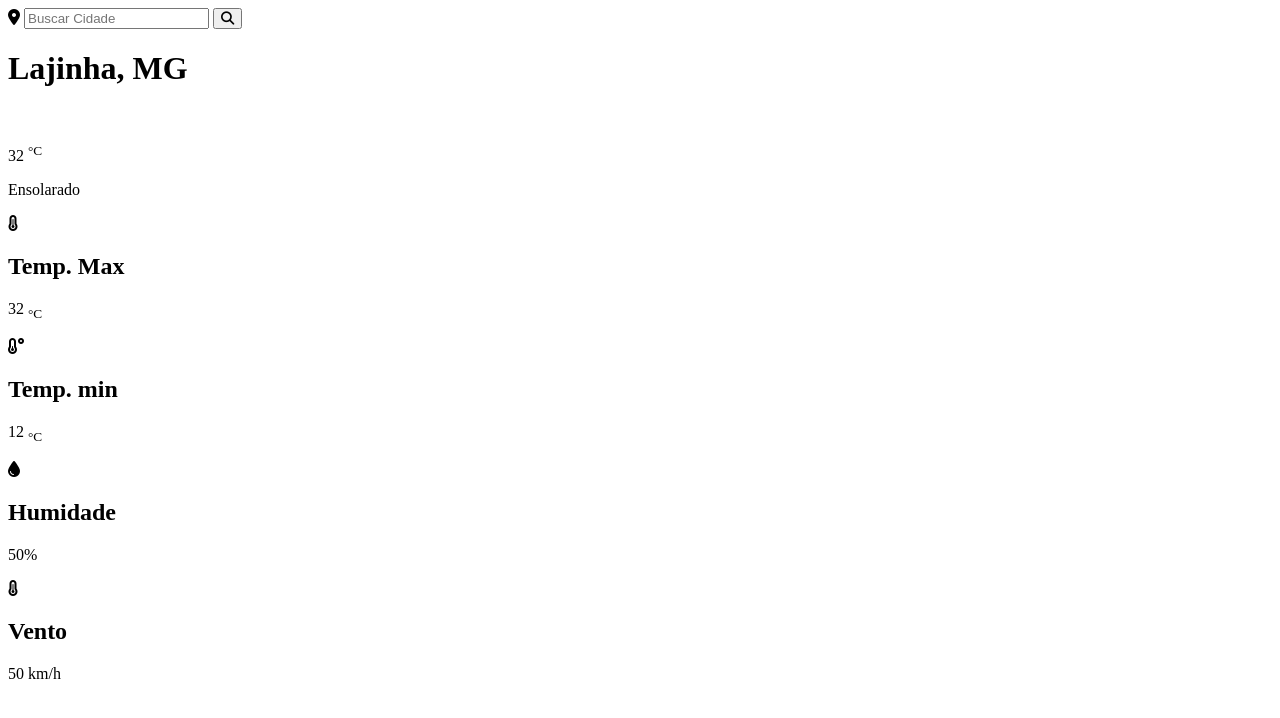
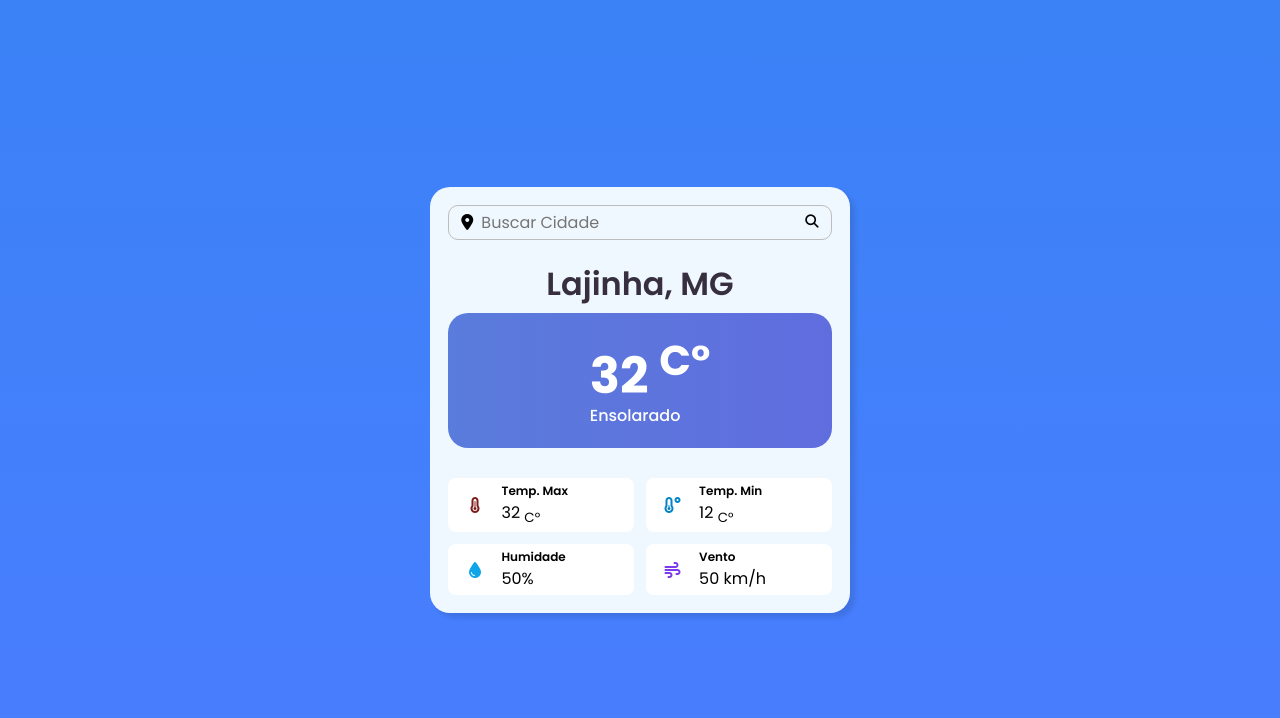
Before and after one commit to ThalesBergamim/App_previsao_tempo, a plain HTML site: page index.html in a window 1280 px wide. Drawn offline with Linux system fonts and the light colour scheme.

Commit message:
Primeiras edições Css

```diff
--- a/assets/css/style.css
+++ b/assets/css/style.css
@@ -0,0 +1,137 @@
+@import url('https://fonts.googleapis.com/css2?family=Poppins:ital,wght@0,100;0,200;0,300;0,400;0,500;0,600;0,700;0,800;0,900;1,100;1,200;1,300;1,400;1,500;1,600;1,700;1,800;1,900&display=swap');
+
+* {
+    font-family: 'poppins', sans-serif;
+    margin: 0;
+    padding: 0;
+    box-sizing: border-box;
+}
+
+body {
+    display: flex;
+    align-items: center;
+    justify-content: center;
+    min-height: 100vh;
+    background: linear-gradient(#3b82f6, #4a7dff)
+}
+
+#container {
+    background-color: #f0f8ff;
+    border-radius: 20px;
+    padding: 18px;
+    box-shadow: 5px 5px 5px rgba(0,0,0,0.1);
+}
+
+#search {
+    display: flex;
+    align-items: center;
+    gap: 8px;
+    border: 1px solid #bdbdbd;
+    border-radius: 10px;
+    padding: 4px 12px;
+}
+
+#search input {
+    border: none;
+    background-color: transparent;
+    font-size: 16px;
+    width: 100%;
+}
+
+#search input:focus-visible{
+    outline: none;
+}
+
+#search button {
+    background-color: transparent;
+    border: none;
+    cursor: pointer;
+}
+
+#weather {
+    display: none;
+    margin-top: 20px;
+
+}
+
+#weather.show {
+    display: block;
+}
+
+#weather #tittle {
+    text-align: center;
+    margin-bottom: 5px;
+    font-weight: 600;
+    color: #372f3f;
+}
+
+#temp {
+    display: flex;
+    align-items: center;
+    justify-content: center;
+    gap: 20px;
+    background: linear-gradient(90deg, #5a7cdc, #606dde);
+    color: #fff;
+    border-radius: 20px;
+    padding: 20px;
+}
+
+#temp_img {
+    filter: drop-shadow(2px 2px 2px rgba(0,0,0,0.2));
+}
+
+#temp_value {
+    font-weight: bold;
+    font-size: 50px;
+    line-height: 55px;
+}
+
+#temp_description {
+    font-weight: 500;
+    text-transform: capitalize;
+}
+
+#orther_infos {
+    margin-top: 30px;
+    display: grid;
+    grid-template-columns: 1fr 1fr;
+    gap: 12px;
+}
+
+#orther_infos .info {
+    display: flex;
+    align-items: center;
+    justify-content: start;
+    padding: 4px 10px;
+    border-radius: 8px;
+    box-shadow: 0px 0px 0px rgba(0,0,0,0.2);
+    background-color: #fff;
+    gap: 10px;
+}
+
+#orther_infos .info h2 {
+    font-size: 12px;
+    font-weight: 600;
+}
+
+#orther_infos .info i {
+    text-align: center;
+    font-size: px;
+    width: 20%;
+}
+
+#temp_max_icon {
+    color: #7f1d1d;
+}
+
+#temp_min_icon {
+    color: #0284c7;
+}
+
+#humidity_icon {
+    color: #0ea5e9;
+}
+
+#wind_icon {
+    color: #7c3aed;
+}
--- a/index.html
+++ b/index.html
@@ -17,7 +17,7 @@
             </button>
         </form>
 
-        <div id="weather">
+        <div id="weather" class="show">
             <h1 id="tittle">Lajinha, MG</h1>
 
             <div id="infos"></div>
@@ -25,7 +25,7 @@
                 <img id="temp_img" src="#" alt="">
                 <div>
                     <p id="temp_value">
-                        32 <sup>°C</sup>
+                        32 <sup>C°</sup>
                     </p>
                     <p id="temp_description">Ensolarado</p>
                 </div>
@@ -35,14 +35,15 @@
                     <i id="temp_max_icon" class="fa-solid fa-temperature-three-quarters"></i>
                     <div>
                         <h2>Temp. Max</h2>
-                        <p id="temp_max"> 32 <sub>°C</sub></p>
+                        <p id="temp_max"> 32 <sub>C°</sub></p>
                     </div>
                 </div>
                 <div class="info">
                     <i id="temp_min_icon" class="fa-solid fa-temperature-low"></i>
                     <div>
-                        <h2>Temp. min</h2>
-                        <p id="temp_min"> 12 <sub>°C</sub></p>
+                        <h2>Temp. Min</h2>
+                        <p id="temp_min"> 12 <sub>C°</sub></p>
+                    </div>
                 </div>
                 <div class="info">
                     <i id="humidity_icon" class="fa-solid fa-droplet"></i>
@@ -52,7 +53,7 @@
                     </div>
                 </div>
                 <div class="info">
-                        <i id="Wind_icon" class="fa-solid fa-temperature-three-quarters"></i>
+                    <i id="wind_icon" class="fa-solid fa-wind"></i>
                     <div>
                         <h2>Vento</h2>
                         <p id="Wind_max"> 50 km/h </p>
```
Lines whose indentation alone changed are shown as unchanged.
